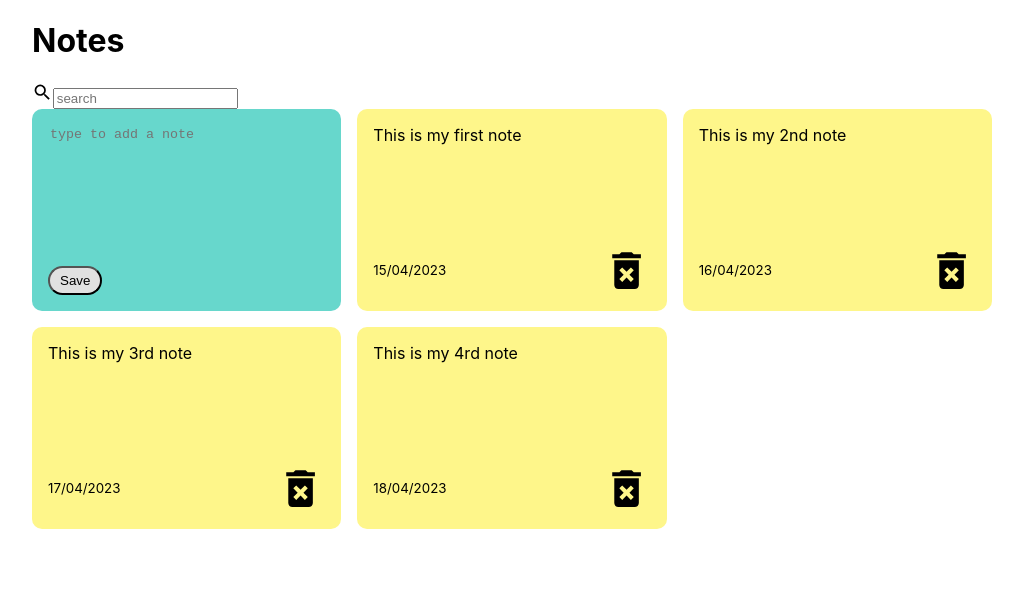
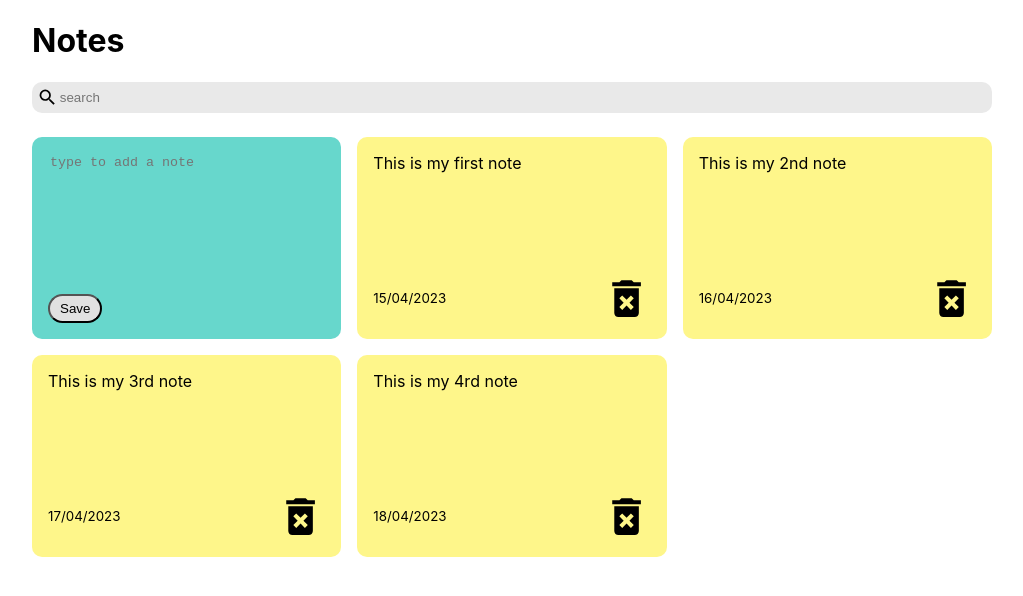
Before and after one commit to sowmya19454/notestakingapp.io, a React (Create React App) app: page / in a window 1280 px wide. Shown: the top 596 px of the page, without its empty margins (128-1151 px from the left). Built offline with nearby package versions, Linux system fonts and the light colour scheme.

Commit message:
implemented search bar functionality

```diff
--- a/src/App.js
+++ b/src/App.js
@@ -1,7 +1,7 @@
 import React, { useState } from 'react'
 import NotesList from './components/NotesList';
 import { nanoid } from 'nanoid';
-import Search from './Search';
+import Search from './components/Search';
 
 export const App = () => {
   const [notes,setNotes] = useState([{
@@ -25,6 +25,8 @@
     date: "18/04/2023",
   },
 ]);
+const[searchText , setSearchText] = useState('');
+
 const addNote = (text) =>{
   const date = new Date();
   const newNote ={
@@ -42,9 +44,10 @@
   return (
     <div className='container'>
       <h1>Notes</h1>
-      <Search/>
+      <Search handleSearchNote = {setSearchText}/>
       <NotesList
-      notes={notes}
+      notes={notes.filter((note)=>
+        note.text.toLowerCase().includes(searchText))}
        handleAddNote={addNote}
        handleDeleteNote = {deleteNote}/>
 
--- a/src/Search.js
+++ b/src/components/Search.js
@@ -1,11 +1,14 @@
 import React from 'react';
 import { MdSearch } from 'react-icons/md';
 
-export const Search = () => {
+export const Search = ({handleSearchNote}) => {
   return (
     <div className='search'>
         <MdSearch className = "search-icons" size = '1.3em'></MdSearch>
-        <input type='text' placeholder = 'search'/>
+        <input
+        onChange = {(event)=>
+          handleSearchNote(event.target.value) }
+           type='text' placeholder = 'search'/>
         </div>
   )
 }
--- a/src/index.css
+++ b/src/index.css
@@ -63,3 +63,19 @@
 .delete-icon{
   cursor:pointer;
 }
+.search{
+  display: flex;
+  align-items: center;
+  background-color: rgb(233,233,233);
+  border-radius:10px;
+  padding:5px;
+  margin-bottom:1.5em;
+}
+
+.search input{
+  border: none;
+  background-color:rgb(233,233,233) ;
+}
+.search input :focus{
+  outline:none
+}
```
